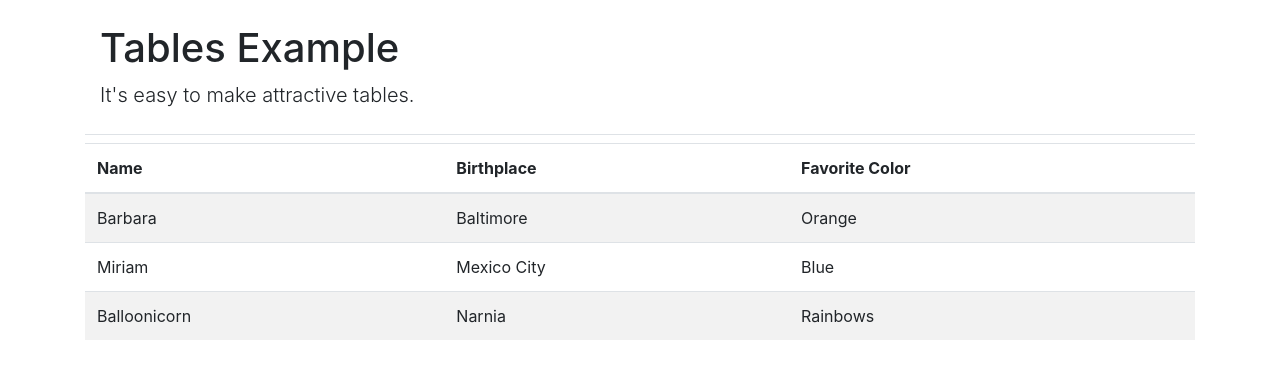
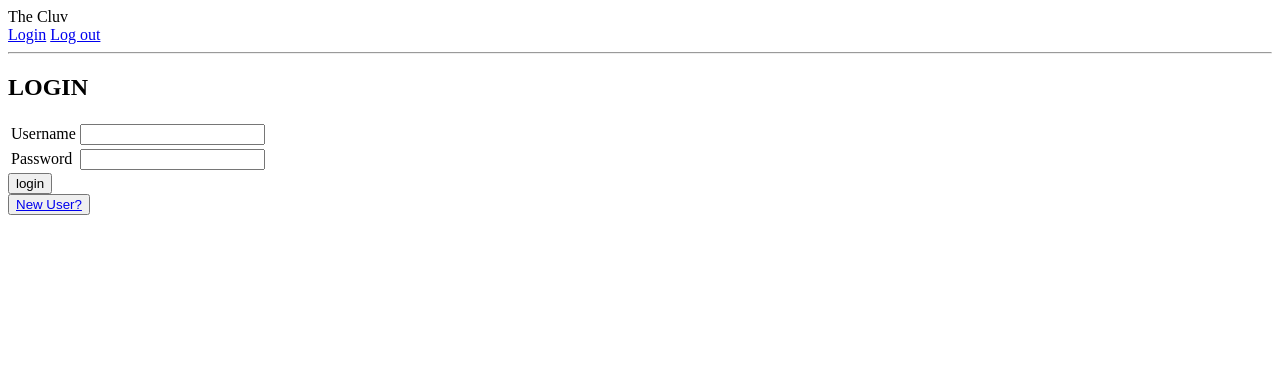
Before and after one commit to acruzer/thecluv, a Flask app: page / in a window 1280 px wide. Shown: the top 379 px of the page. Run offline with Flask 2, Linux system fonts and the light colour scheme; some libraries are stand-ins or nearby versions.

Commit message:
Added register for and can add new users

```diff
--- a/server.py
+++ b/server.py
@@ -29,8 +29,53 @@ def index():
 @app.route('/profile/<user_id>')
 def profile():
   """User profile page."""
-  return render_template("profile")
+  return render_template("profile.html")
 
+@app.route("/register")
+def register():
+    return render_template("register.html")
+
+@app.route("/register_confirm", methods = ['POST'])
+def register_confirm():
+
+    fname=request.form.get("fname")
+    lname=request.form.get("lname")
+    new_username=request.form.get("username")
+    user_img=request.form.get("user_img")
+    new_email=request.form.get("email")
+    password=request.form.get("password")
+    password_2=request.form.get("password_2")
+    zipcode=request.form.get("zipcode")
+    print(user_img)
+    #check of user entered a image url, if not set default
+    if user_img == "":
+        user_img = "https://t4.ftcdn.net/jpg/00/97/00/07/160_F_97000700_0UiUzwGrOuZuNRBSuH3aZMB5w1j9K0iA.jpg"
+
+    if password_2 != password:
+        return redirect('/register')
+    #check if email in Users
+    if User.query.filter_by(email=new_email).first():
+        return redirect('/register')
+    if User.query.filter_by(username=new_username).first():
+        return redirect('/register')
+    else:
+        pwd = request.form.get('password')
+        user = User(
+                fname=fname,
+                lname=lname,
+                username=new_username,
+                user_img=user_img,
+                email=new_email,
+                password=pwd,
+                zipcode=zipcode
+                )
+        db.session.add(user)
+        db.session.commit()
+
+        # print("user id is: ",user_id)
+        print(user)
+    return render_template('index.html',
+                            username=new_username)
 
 if __name__ == "__main__":
     # We have to set debug=True here, since it has to be True at the
--- /dev/null
+++ b/templates/base.html
@@ -0,0 +1,28 @@
+<!doctype html>
+<html>
+<head>
+  <title>The Cluv</title>
+</head>
+
+<body>
+<div>  The Cluv </div>
+<div id="sidebar">
+	<span id="loginlogout"><a href="/login">Login</a> </span>
+
+	<span id="logout"><a href="/logout">Log out</a> </span>
+
+</div>
+
+<hr>
+
+  	{% for msg in get_flashed_messages() %}
+    	<p class=flashes>
+    	{{ msg }}
+		</p>
+  	{% endfor %}
+
+
+  {% block content %} put your content here {% endblock %}
+
+</body>
+</html>
--- a/templates/index.html
+++ b/templates/index.html
@@ -1,56 +1,21 @@
-<!doctype html>
-<html>
+{% extends 'base.html' %}
+{% block content %}
+<h2> LOGIN </h2>
 
-<head>
-  <title>Bootstrap Tables Example</title>
-  <link rel="stylesheet" href="https://maxcdn.bootstrapcdn.com/bootstrap/4.0.0/css/bootstrap.min.css">
-</head>
+<form action='/login_confirm' method="GET" name='login'>
+<table>
+  <tr>
+    <td>Username</td>
+    <td> <input type="username" name="username"></td></tr>
+  <tr>
+    <td>Password</td>
+    <td><input type="password" name="password"></td>
+  </tr>
+</table>
 
-<body>
+  <input type="submit" value="login">
+</form>
+<button><a href="/register">New User?</a></button>
 
-<div class="container">
 
-  <div class="pb-2 mt-4 mb-2 border-bottom">
-    <div class="col">
-      <h1>Tables Example</h1>
-      <p class="lead">It's easy to make attractive tables.</p>
-    </div>
-  </div>
-
-  <table class="table table-hover table-striped">
-    <thead>
-    <tr>
-      <th>Name</th>
-      <th>Birthplace</th>
-      <th>Favorite Color</th>
-    </tr>
-    </thead>
-    <tr>
-      <td>Barbara</td>
-      <td>Baltimore</td>
-      <td>Orange</td>
-    </tr>
-    <tr>
-      <td>Miriam</td>
-      <td>Mexico City</td>
-      <td>Blue</td>
-    </tr>
-    <tr>
-      <td>Balloonicorn</td>
-      <td>Narnia</td>
-      <td>Rainbows</td>
-    </tr>
-  </table>
-
-</div>
-
-<!-- We don't actually use any JS-based components here, but
-     we'll include the JS as an example -->
-
-<script src="http://code.jquery.com/jquery.js"></script>
-<script src="https://cdnjs.cloudflare.com/ajax/libs/popper.js/1.12.9/umd/popper.min.js"></script>
-<script src="https://maxcdn.bootstrapcdn.com/bootstrap/4.0.0/js/bootstrap.min.js">
-
-</body>
-
-</html>
+{% endblock %}
```
Also changed, not shown: model.py (+31 -14 lines), seed.py (+15 -0 lines), templates/login.html (added, +22 -0 lines), templates/register.html (added, +77 -0 lines).
